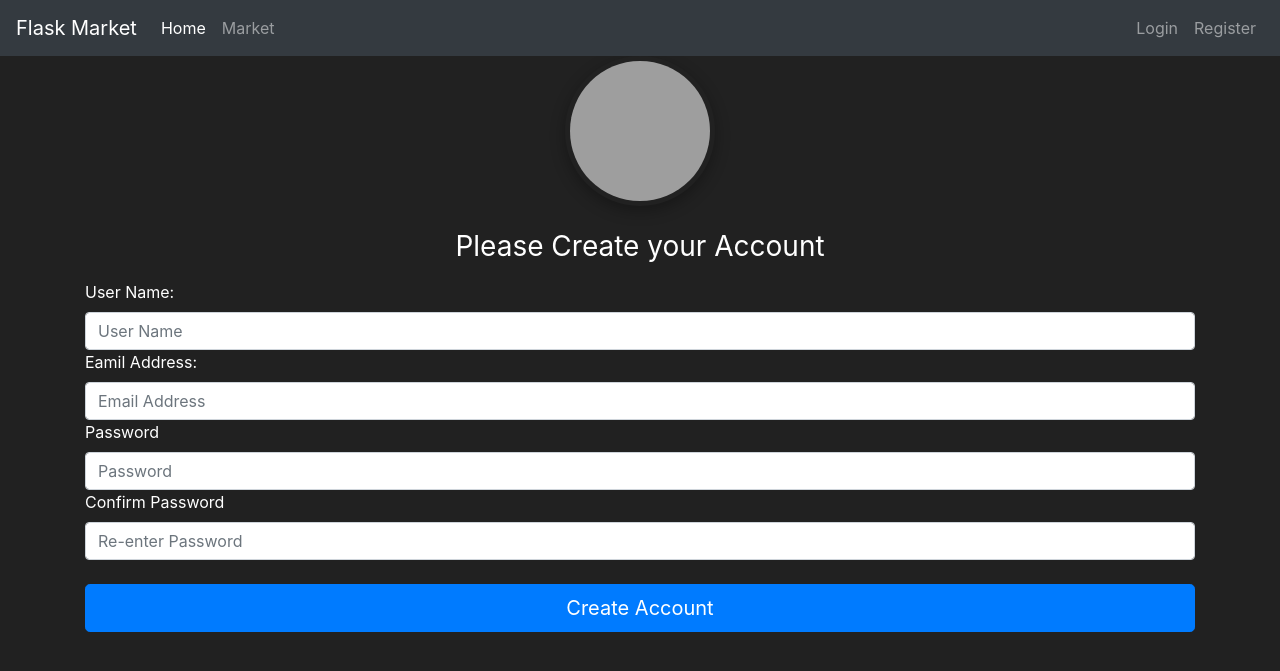
After one commit to saurabhsrivastava2001/Project_Flask_Market_place, a Flask app: page /register in a window 1280 px wide. The commit adds this page. Shown: the top 671 px of the page. Run offline with Flask 3, Linux system fonts and the light colour scheme; some libraries are stand-ins or nearby versions; grey boxes are pictures that could not be loaded.

Commit message:
Project restructure

```diff
--- a/market/__init__.py
+++ b/market/__init__.py
@@ -3,6 +3,8 @@ from flask_sqlalchemy import SQLAlchemy
 app = Flask(__name__)
 app.config['SQLALCHEMY_DATABASE_URI']='sqlite:///market.db'
 
+app.config['SECRET_KEY'] = '15efda52ac348a4f1c70d30d'
+
 db=SQLAlchemy(app)
 
 
--- /dev/null
+++ b/market/froms.py
@@ -0,0 +1,10 @@
+from flask_wtf import FlaskForm
+
+from wtforms import StringField,PasswordField,SubmitField
+
+class RegisterForm(FlaskForm):
+    username= StringField(label='User Name:')
+    emailid = StringField(label='Eamil Address:')
+    password1 = PasswordField(label= 'Password')
+    password2 = PasswordField(label= 'Confirm Password')
+    submit= SubmitField(label='Create Account')
--- a/market/model.py
+++ b/market/model.py
@@ -5,6 +5,10 @@ class User(db.Model):
     username = db.Column(db.String(length=30), nullable=False , unique=True)
     emailid= db.Column(db.String(length=50) , nullable=False, unique=True)
     password_hash= db.Column(db.String(length=60),nullable=False )
+    budget = db.Column(db.Integer(), nullable=False, default=1000)
+    items= db.relationship('Item',backref='owned_user' , lazy=True)
+    def __repr__(self):
+        return f'Item {self.username}'
 
 class Item(db.Model):
     id=db.Column(db.Integer(),primary_key=True)
@@ -12,6 +16,6 @@ class Item(db.Model):
     price= db.Column(db.Integer(),nullable=False)
     barcode= db.Column(db.String(length=12),nullable=False,unique=True)
     description=db.Column(db.String(length=1024),nullable=False,unique=True)
-
+    owner=db.Column(db.Integer(),db.ForeignKey('user.id'))
     def __repr__(self):
         return f'Item {self.name}'
--- a/market/routes.py
+++ b/market/routes.py
@@ -1,6 +1,8 @@
-from market import app
-from flask import render_template
-from market.model import Item
+from market import app,db
+from flask import render_template , redirect,url_for
+from market.model import Item,User
+from market.froms import RegisterForm
+
 @app.route('/')
 @app.route('/home')
 def home_page():
@@ -10,3 +12,15 @@ def home_page():
 def market_page():
     items = Item.query.all()
     return render_template('market.html', items=items)
+
+@app.route('/register',methods=['GET','POST'])
+def register_page():
+    form=RegisterForm()
+    if form.validate_on_submit():
+        user_to_create = User(username= form.username.data,emailid=form.emailid.data,password_hash=form.password1.data,budget=1000)
+        with app.app_context():
+            db.session.add(user_to_create)
+            db.session.commit()
+        return redirect(url_for('market_page'))
+
+    return render_template('register.html',form=form)
--- a/market/templates/base.html
+++ b/market/templates/base.html
@@ -11,6 +11,9 @@
 
           {% endblock %}
       </title>
+        {% block head %}
+
+          {% endblock %}
    </head>
    <body>
     <nav class="navbar navbar-expand-md navbar-dark bg-dark">
@@ -32,7 +35,7 @@
                 <a class="nav-link" href="#">Login</a>
             </li>
             <li class="nav-item">
-                <a class="nav-link" href="#">Register</a>
+                <a class="nav-link" href="{{ url_for('register_page') }}">Register</a>
             </li>
         </ul>
       </div>
--- /dev/null
+++ b/market/templates/register.html
@@ -0,0 +1,56 @@
+{% extends 'base.html' %}
+
+{% block title %}
+
+Register page
+{% endblock %}
+
+{% block head %}
+<style>
+    .mb-4 {
+    width: 150px; /* Adjust size */
+    height: 150px; /* Keep it square for a perfect circle */
+    border-radius: 50%;
+    object-fit: cover; /* Ensures the image fills the circle */
+    box-shadow: 0 5px 15px rgba(0, 0, 0, 0.3); /* Soft shadow */
+    transition: transform 0.3s ease, box-shadow 0.3s ease;
+    border: 5px solid transparent;
+  }
+
+  .mb-4:hover {
+    transform: scale(1.05); /* Slight zoom effect on hover */
+    box-shadow: 0 10px 20px rgba(0, 0, 0, 0.4); /* Stronger shadow */
+    border-color: #1e1c1c; /* Cool border glow effect */
+  }
+  </style>
+{% endblock %}
+
+{% block content %}
+    <div class="container">
+        <form method="POST" class="form-register" style="color: white;">
+            {{ form.hidden_tag() }}
+            <div class="text-center">
+                <img class="mb-4" src="https://avatars.githubusercontent.com/u/121008517?v=4" width=100 height=100 ="saurabh">
+            <h2 class="h3 mb-3 font-weight-normal">
+                Please Create your Account
+            </h2>
+            </div>
+            {{ form.username.label() }}
+            {{ form.username(class="form-control",placeholder="User Name") }}
+
+            {{ form.emailid.label() }}
+            {{ form.emailid(class="form-control",placeholder="Email Address") }}
+
+            {{ form.password1.label() }}
+            {{ form.password1(class="form-control",placeholder="Password") }}
+
+            {{ form.password2.label() }}
+            {{ form.password2(class="form-control",placeholder="Re-enter Password") }}
+
+            <br>
+            {{ form.submit(class="btn btn-lg btn-block btn-primary") }}
+
+        </form>
+    </div>
+
+{% endblock %}
```
Also changed, not shown: instance/market.db.
